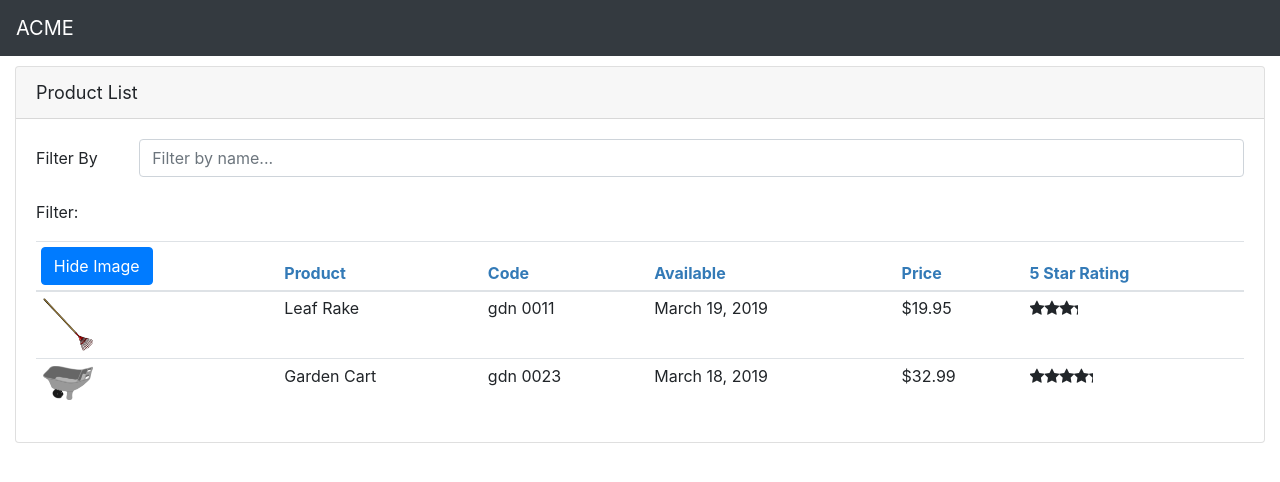
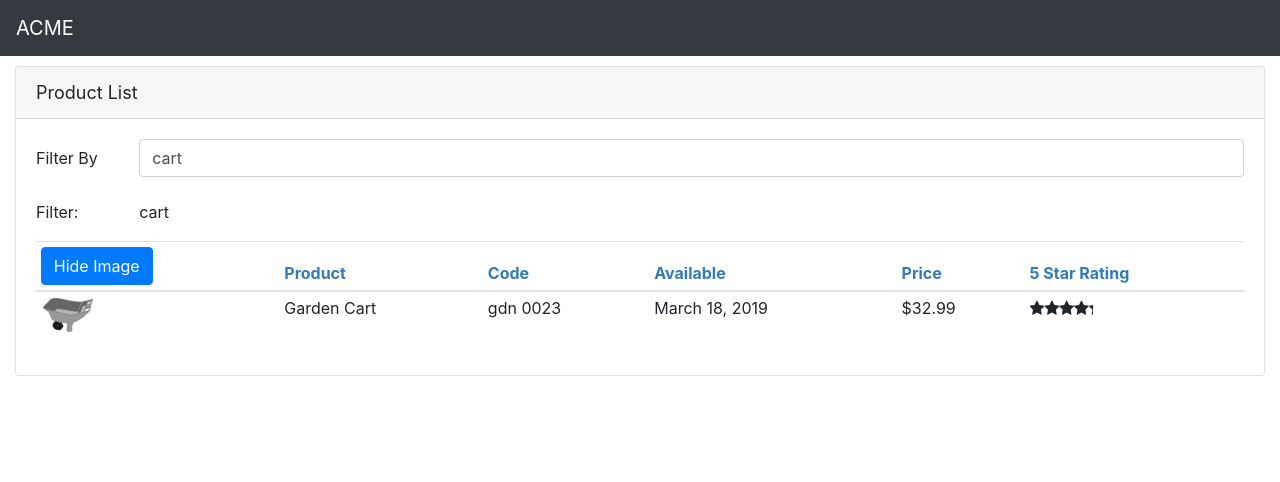
Before and after one commit to jbanning1981/Angular-GettingStarted, an Angular app: page / in a window 1280 px wide. Shown: the top 482 px of the page. Built offline with nearby package versions, Linux system fonts and the light colour scheme.

Commit message:
Adding product service to retrieve products

```diff
--- a/package.json
+++ b/package.json
@@ -27,7 +27,7 @@
   },
   "devDependencies": {
     "@angular-devkit/build-angular": "^0.1002.0",
-    "@angular/cli": "~10.0.3",
+    "@angular/cli": "^10.0.8",
     "@angular/compiler-cli": "~10.0.4",
     "@types/jasmine": "~3.5.0",
     "@types/jasminewd2": "~2.0.3",
--- a/src/app/app.module.ts
+++ b/src/app/app.module.ts
@@ -6,6 +6,8 @@ import { AppComponent } from './app.component';
 import { ProductListComponent } from './products/product-list.component'
 import { ConvertToSpacesPipe } from './shared/convert-to-spaces.pipe';
 import { StarComponent } from './shared/star.component';
+import { ProductService } from './products/product.service'
+import { HttpClientModule } from '@angular/common/http';
 
 @NgModule({
   declarations: [
@@ -16,7 +18,8 @@ import { StarComponent } from './shared/star.component';
   ],
   imports: [
     BrowserModule,
-    FormsModule
+    FormsModule,
+    HttpClientModule
   ],
   bootstrap: [AppComponent]
 })
--- a/src/app/products/product-list.component.ts
+++ b/src/app/products/product-list.component.ts
@@ -1,6 +1,8 @@
 import { Component, OnInit } from '@angular/core';
 import { FormsModule } from '@angular/forms';
 import { IProduct } from './product';
+import { ProductService } from './product.service';
+import { Observable } from 'rxjs';
 
 @Component({
     selector: 'pm-products',
@@ -9,38 +11,15 @@ import { IProduct } from './product';
 })
 export class ProductListComponent implements OnInit {
 
-
-  constructor() {
-    this.filteredProducts = this.products;
-  }
+  constructor(private productService: ProductService) {}
 
   pageTitle: string = 'Product List';
   imageWidth: number = 50;
   imageMargin: number = 2;
   showImage: boolean = true;
   filteredProducts : IProduct[] = [];
-  products: IProduct[] = [
-      {
-      "productId": 1,
-      "productName": "Leaf Rake",
-      "productCode": "GDN-0011",
-      "releaseDate": "March 19, 2019",
-      "description": "Leaf rake with 48-inch wooden handle.",
-      "price": 19.95,
-      "starRating": 3.2,
-      "imageUrl": "assets/images/leaf_rake.png"
-    },
-    {
-      "productId": 2,
-      "productName": "Garden Cart",
-      "productCode": "GDN-0023",
-      "releaseDate": "March 18, 2019",
-      "description": "15 gallon capacity rolling garden cart",
-      "price": 32.99,
-      "starRating": 4.2,
-      "imageUrl": "assets/images/garden_cart.png"
-    },
-  ];
+  products: IProduct[] = [];
+  errorMessage: string;
 
   filterText: string = '';
   get listFilter() : string {
@@ -58,14 +37,23 @@ export class ProductListComponent implements OnInit {
   }
 
   ngOnInit(): void {
-    console.log('Product List Component On Init Started')
+    console.log('Product List Component On Init Started');
+    this.productService.getProducts().subscribe({
+      next: products => {
+        this.products = products;
+        this.filteredProducts = this.products;
+        this.listFilter = 'cart';
+      },
+      error: err => this.errorMessage = err
+    });
+
   }
 
   toggleImage() {
     this.showImage = !this.showImage;
   };
 
-  onRatingClicked(message: string) {
-    console.log(message);
+  onRatingClicked(message: string) : void {
+    this.pageTitle = 'Product List: ' + message;
   }
 }
--- /dev/null
+++ b/src/app/products/product.service.ts
@@ -0,0 +1,36 @@
+import { Injectable } from '@angular/core';
+import { IProduct } from './product';
+import { HttpClient, HttpErrorResponse } from '@angular/common/http';
+import { Observable, throwError } from 'rxjs';
+import { catchError, tap } from 'rxjs/operators';
+
+@Injectable({
+  providedIn: 'root'
+})
+export class ProductService {
+
+  private productUrl = 'api/products/products.json';
+
+  constructor(private httpClient: HttpClient) {}
+
+  getProducts() : Observable<IProduct[]> {
+    return this.httpClient.get<IProduct[]>(this.productUrl)
+                          .pipe(tap(data => console.log('All: ' + JSON.stringify(data)))
+                          ,catchError(this.handleError));
+  }
+
+  private handleError(err: HttpErrorResponse) : Observable<IProduct[]> {
+
+    let errorMessage = 'An unknown error has occurred';
+
+    if(err.error instanceof ErrorEvent) {
+      errorMessage = `An error occurred: ${err.error.message}`;
+    }
+    else {
+      errorMessage = `A server side error occurred. code ${err.status}, message: ${err.message}`;
+    }
+
+    console.log(errorMessage);
+    return throwError(errorMessage);
+  }
+}
--- a/src/app/shared/star.component.ts
+++ b/src/app/shared/star.component.ts
@@ -15,6 +15,6 @@ export class StarComponent implements OnChanges {
     }
 
     onClick() {
-        this.ratingClicked.emit('clicked');
+        this.ratingClicked.emit(`The clicked item has a rating of ${this.rating}`);
     }
 }
```
Also changed, not shown: 1 other file (tests, documents, lock files or other folders).
